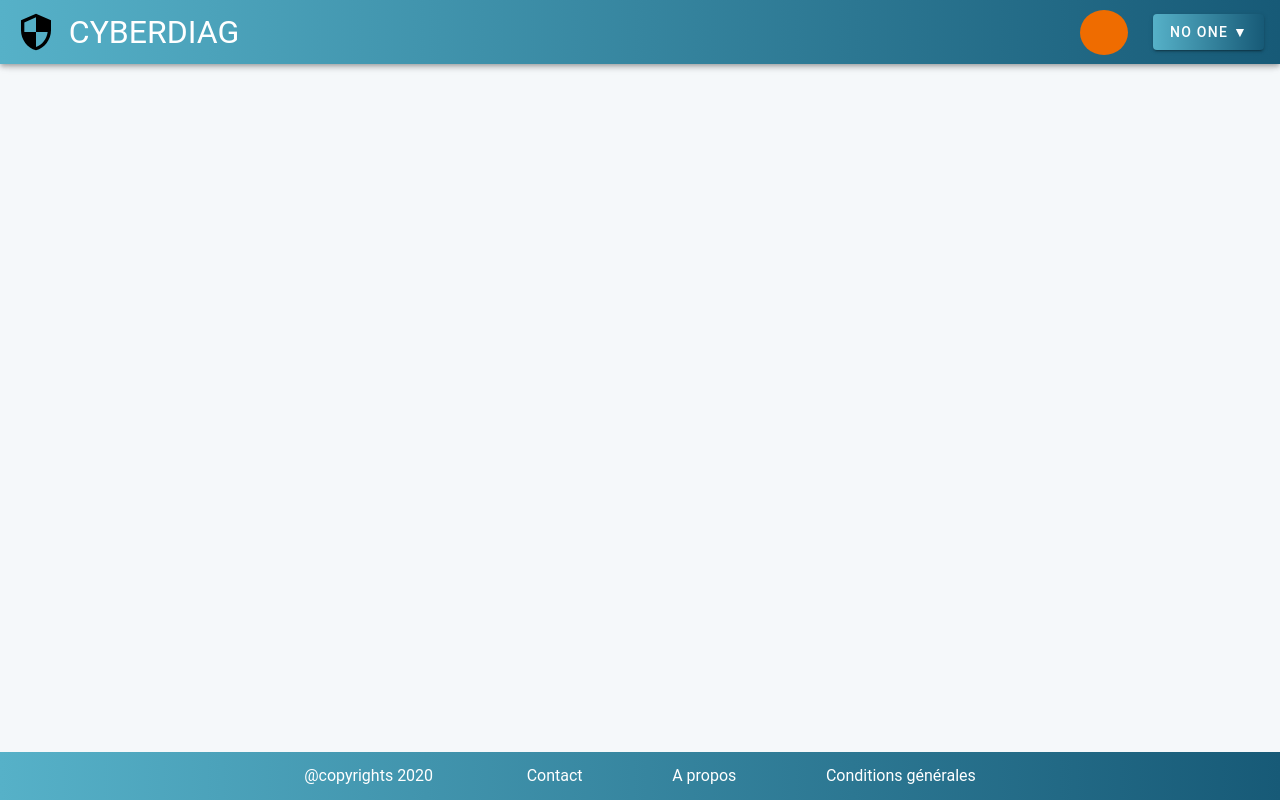
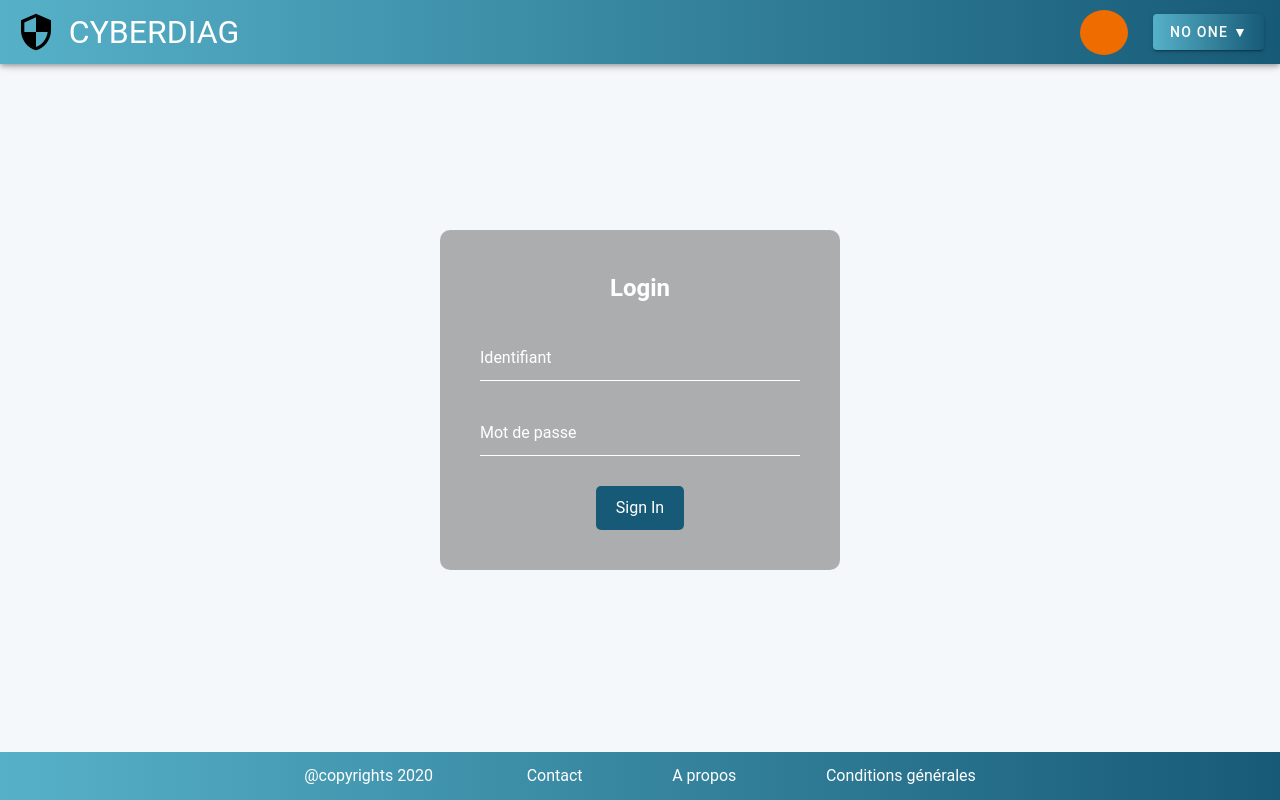
Before and after one commit to corinnerusso/cyberdiag_front, a Vue app: page / in a window 1280 px wide. Built offline with nearby package versions, Linux system fonts and the light colour scheme; the HTML template or start-up script is replaced by a standard one.

Commit message:
login page

```diff
--- /dev/null
+++ b/src/components/LoginPage.vue
@@ -0,0 +1,110 @@
+<template>
+  <div class="box">
+    <h2>Login</h2>
+    <form>
+      <div class="inputBox">
+        <input
+          type="email"
+          name="email"
+          required
+          onkeyup="this.setAttribute('value', this.value);"
+          value
+        />
+        <label>Identifiant</label>
+      </div>
+      <div class="inputBox">
+        <input
+          type="password"
+          name="password"
+          required
+          value
+          onkeyup="this.setAttribute('value', this.value);"
+          pattern="(?=.*\d)(?=.*[a-z])(?=.*[A-Z]).{8,}"
+          title="Must contain at least one number and one uppercase and lowercase letter, and at least 8 or more characters"
+        />
+        <label>Mot de passe</label>
+      </div>
+      <input type="submit" name="sign-in" value="Sign In" />
+    </form>
+  </div>
+</template>
+
+<script>
+export default {
+  name: "LoginPage"
+};
+</script>
+
+
+<style scoped>
+.box {
+  position: absolute;
+  top: 50%;
+  left: 50%;
+  transform: translate(-50%, -50%);
+  width: 25rem;
+  padding: 2.5rem;
+  box-sizing: border-box;
+  background: rgba(0, 0, 0, 0.3);
+  border-radius: 0.625rem;
+}
+
+.box h2 {
+  margin: 0 0 1.875rem;
+  padding: 0;
+  color: #fff;
+  text-align: center;
+}
+
+.box .inputBox {
+  position: relative;
+}
+
+.box .inputBox input {
+  width: 100%;
+  padding: 0.625rem 0;
+  font-size: 1rem;
+  color: #fff;
+  letter-spacing: 0.062rem;
+  margin-bottom: 1.875rem;
+  border: none;
+  border-bottom: 0.065rem solid #fff;
+  outline: none;
+  background: transparent;
+}
+
+.box .inputBox label {
+  position: absolute;
+  top: 0;
+  left: 0;
+  padding: 0.625rem 0;
+  font-size: 1rem;
+  color: #fff;
+  pointer-events: none;
+  transition: 0.5s;
+}
+
+.box .inputBox input:focus ~ label,
+.box .inputBox input:valid ~ label,
+.box .inputBox input:not([value=""]) ~ label {
+  top: -1.125rem;
+  left: 0;
+  color: #175a77;
+  font-size: 0.75rem;
+}
+
+.box input[type="submit"] {
+  border: none;
+  outline: none;
+  color: #fff;
+  background-color: #175a77;
+  padding: 0.625rem 1.25rem;
+  cursor: pointer;
+  border-radius: 0.312rem;
+  font-size: 1rem;
+}
+
+.box input[type="submit"]:hover {
+  background-color: #175a77;
+}
+</style>
--- a/src/router/index.js
+++ b/src/router/index.js
@@ -5,6 +5,11 @@ import Home from "../views/Home.vue";
 Vue.use(VueRouter);
 
 const routes = [
+  {
+    path: "/",
+    name: "Login",
+    component: () => import("../views/Login.vue")
+  },
   {
     path: "/home",
     name: "Home",
--- /dev/null
+++ b/src/views/Login.vue
@@ -0,0 +1,24 @@
+<template>
+  <div style="margin-top:100px" class="home">
+    <LoginPage />
+  </div>
+</template>
+
+<script>
+// @ is an alias to /src
+import LoginPage from "@/components/LoginPage.vue";
+
+export default {
+  name: "Login",
+  components: {
+    LoginPage
+  }
+};
+</script>
+
+<style scoped>
+.home {
+  padding-left: 10%;
+  padding-right: 10%;
+}
+</style>
```
